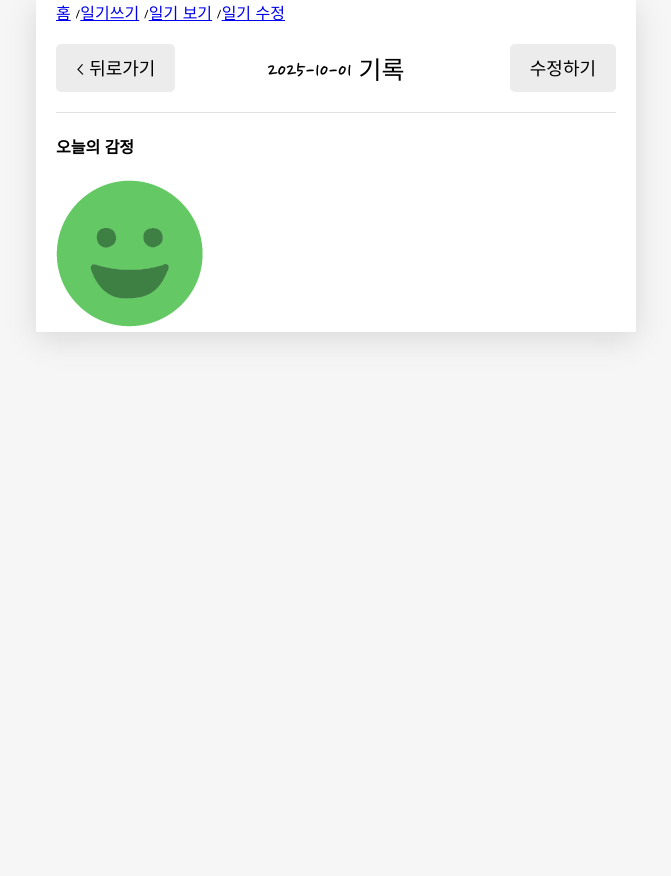
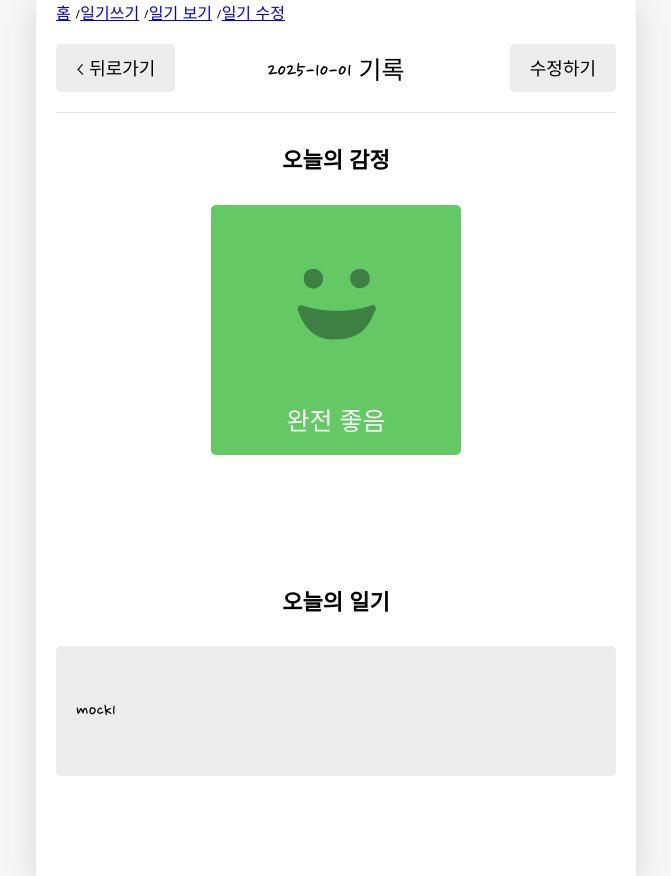
Before and after one commit to khyuna0/project03, a React (Create React App) app: page / in a window 1280 px wide. Both pictures are taken after a click on the element 420 px from the left and 261 px from the top of the page. Shown: the whole page, without its empty margins (304-975 px from the left). Before the commit the page ends 800 px from the top, so only its background shows below. Built offline with nearby package versions, Linux system fonts and the light colour scheme.

Commit message:
일기 상세 내용 보기 추가 완료

```diff
--- a/src/component/Viewer.css
+++ b/src/component/Viewer.css
@@ -0,0 +1,60 @@
+.Viewer{
+
+}
+.Viewer section {
+    width: 100%;
+    margin-bottom: 100px;
+    display: flex;
+    flex-direction: column;
+    align-items: center;
+    text-align: center;
+}
+.Viewer h4 {
+    font-size: 22px;
+    font-weight: bold;
+}
+.Viewer .emotion_img_wrapper {
+    background-color: #ececec;
+    width: 250px;
+    height: 250px;
+    border-radius: 5px;
+    display: flex;
+    flex-direction: column;
+    align-items: center;
+    justify-content: space-around;
+}
+.Viewer .emotion_descript {
+    font-size: 25px;
+    color: white;
+}
+.Viewer .emotion_img_wrapper_1 {
+    background-color: #64c964;
+}
+.Viewer .emotion_img_wrapper_2 {
+    background-color: #9dd772;
+}
+.Viewer .emotion_img_wrapper_3 {
+    background-color: #fdce17;
+}
+.Viewer .emotion_img_wrapper_4 {
+    background-color: #fd8446;
+}
+.Viewer .emotion_img_wrapper_5 {
+    background-color: #fd565f;
+}
+.Viewer .content_wrapper {
+    width: 100%;
+    background-color: #ececec;
+    border-radius: 5px;
+    word-break: keep-all; /* 줄바꿈 할때 글자 단위 -> 단어 단위로 줄바꿈 됨 */
+    overflow-wrap: break-word;
+    /* 띄어쓰기 하지 않고 많은 단어를 입력하면 줄바꿈 X, 레이아웃 깨지는 문제 발생*/
+    /* break-word => 공간이 부족하면 중간에 강제로 단어를 끊음. 강제 줄바꿈  */
+}
+.Viewer .content_wrapper p {
+    padding: 20px;
+    text-align: left;
+    font-size: 20px;
+    font-weight: 400;
+    line-height: 2.5;
+}
--- a/src/component/Viewer.js
+++ b/src/component/Viewer.js
@@ -9,10 +9,18 @@ const Viewer = ({content, emotionId}) => {
         <div className="Viewer">
             <section>
                 <h4>오늘의 감정</h4>
-                <div className="emotion_img_wrapper">
+                <div className={["emotion_img_wrapper",`emotion_img_wrapper_${emotionId}`].join(" ")}>
                     <img alt={emotionItem.name} src={emotionItem.img} />
+                    <div className="emotion_descript">{emotionItem.name}</div>
                 </div>
             </section>
+            <section>
+                <h4>오늘의 일기</h4>
+                <div className="content_wrapper">
+                    <p>{content}</p>
+                </div>
+            </section>
+
         </div>
     );
 };
```
